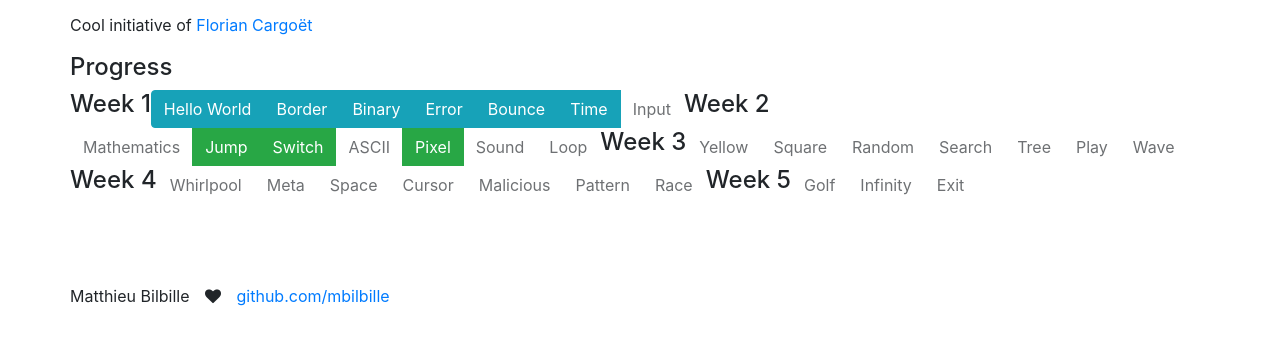
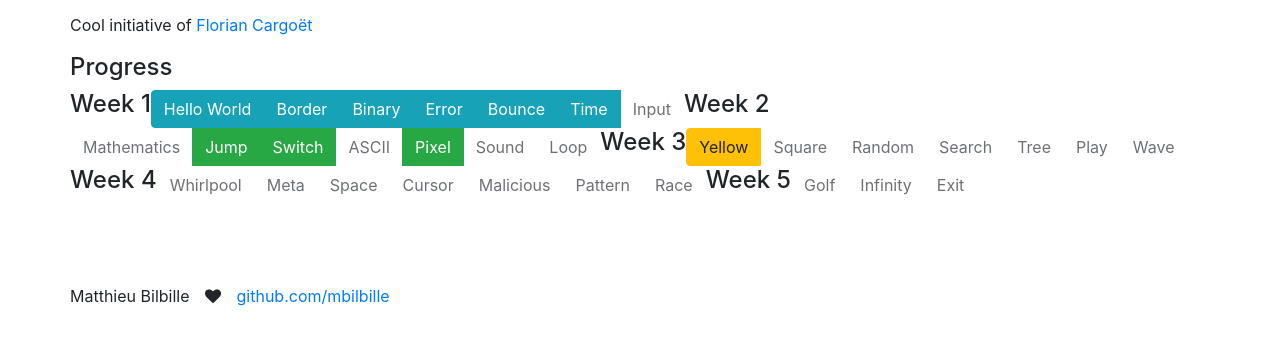
Before and after one commit to mbilbille/moc, a plain HTML site: page index.html in a window 1280 px wide. Shown: the part 83-428 px from the top of the page. Drawn offline with nearby package versions, Linux system fonts and the light colour scheme.

Commit message:
Fix previous commit

```diff
--- a/index.html
+++ b/index.html
@@ -66,7 +66,7 @@
             <h4>Week 3</h4>
             <div class="btn-group">
                 <!-- warning -->
-                <a href="15/index.html" role="button" class="btn btn-default disabled">Yellow</a>
+                <a href="15/index.html" role="button" class="btn btn-warning">Yellow</a>
                 <a href="#" role="button" class="btn btn-default disabled">Square</a>
                 <a href="#" role="button" class="btn btn-default disabled">Random</a>
                 <a href="#" role="button" class="btn btn-default disabled">Search</a>
```
